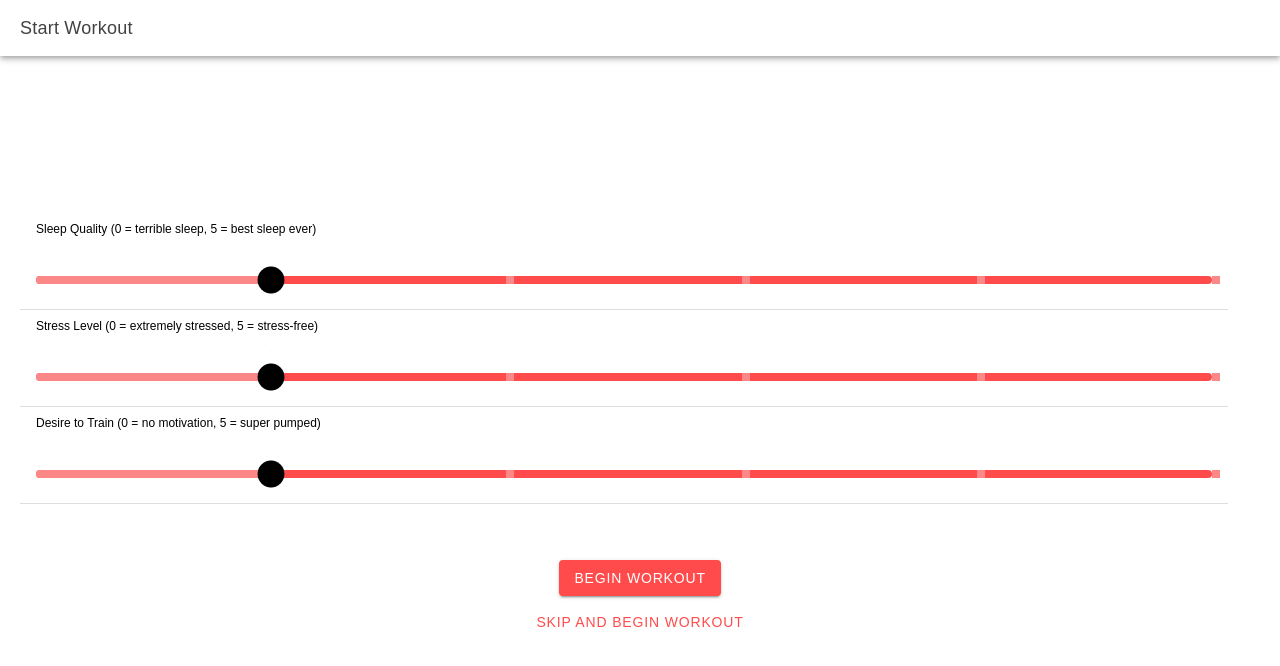
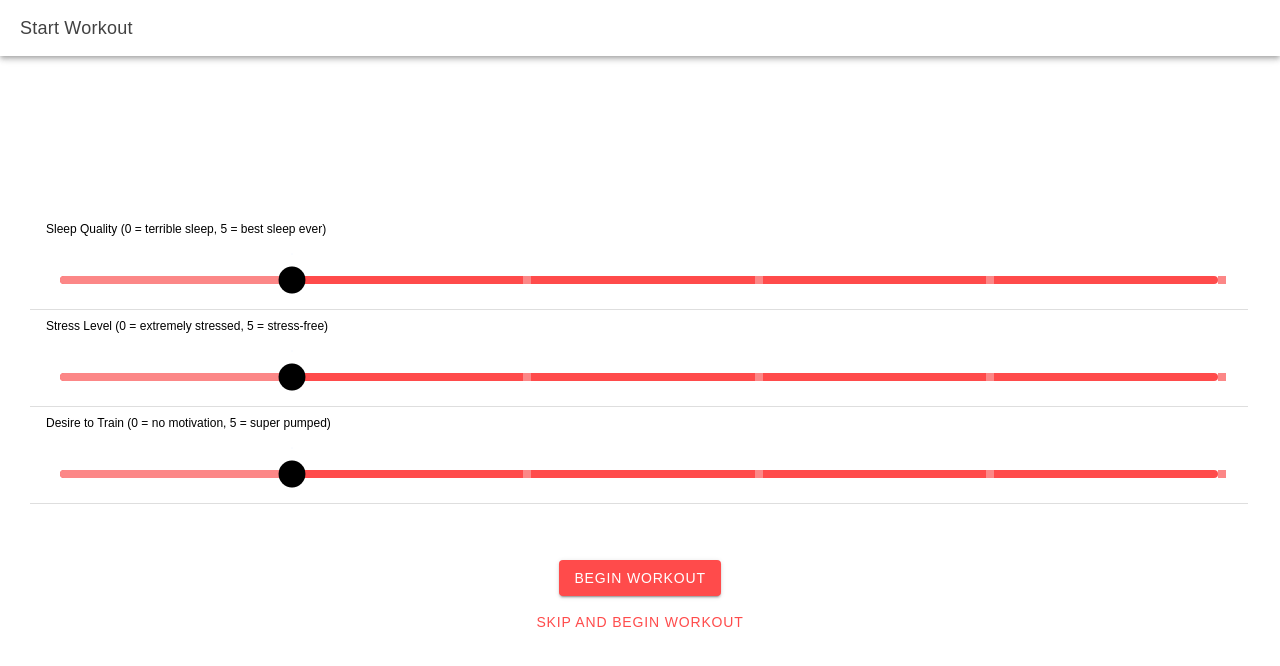
Before and after one commit to CSE437s/semester-project-group-8, a React (Vite) app in the folder LiftingApp/: page /StartWorkout in a window 1280 px wide. Shown: the top 666 px of the page. Built offline with nearby package versions, Linux system fonts and the light colour scheme; no server answers.

Commit message:
fixedd ion-range padding issue. Also fixed the post signup padding issue

```diff
--- a/LiftingApp/src/components/PostSignupForm.css
+++ b/LiftingApp/src/components/PostSignupForm.css
@@ -48,6 +48,15 @@ h3 {
   align-items: center !important;
   margin-top: 20px;
   margin-bottom: 20px;
+}
+
+ion-range {
+  width: 100%;
+  box-sizing: border-box;
+  overflow: visible;
+  align-items: left;
+  display: flex;
+  justify-content: left;
 }
 
 .verify-button {
--- a/LiftingApp/src/components/StartWorkout.css
+++ b/LiftingApp/src/components/StartWorkout.css
@@ -14,7 +14,7 @@ ion-content {
 
 .workout-range {
   width: 100%;
-  padding: 0 20px;
+  padding-left: 30px;
   box-sizing: border-box;
   overflow: visible;
   align-items: center;
```
